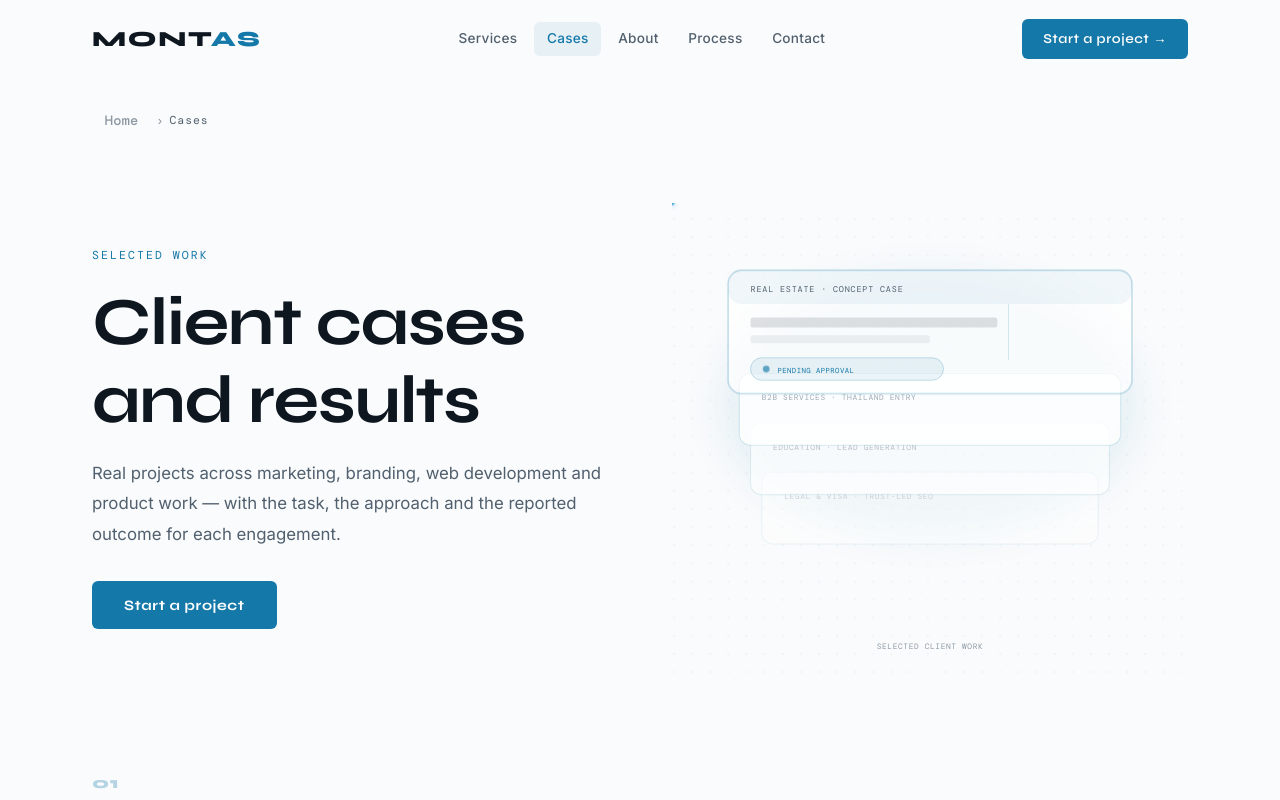
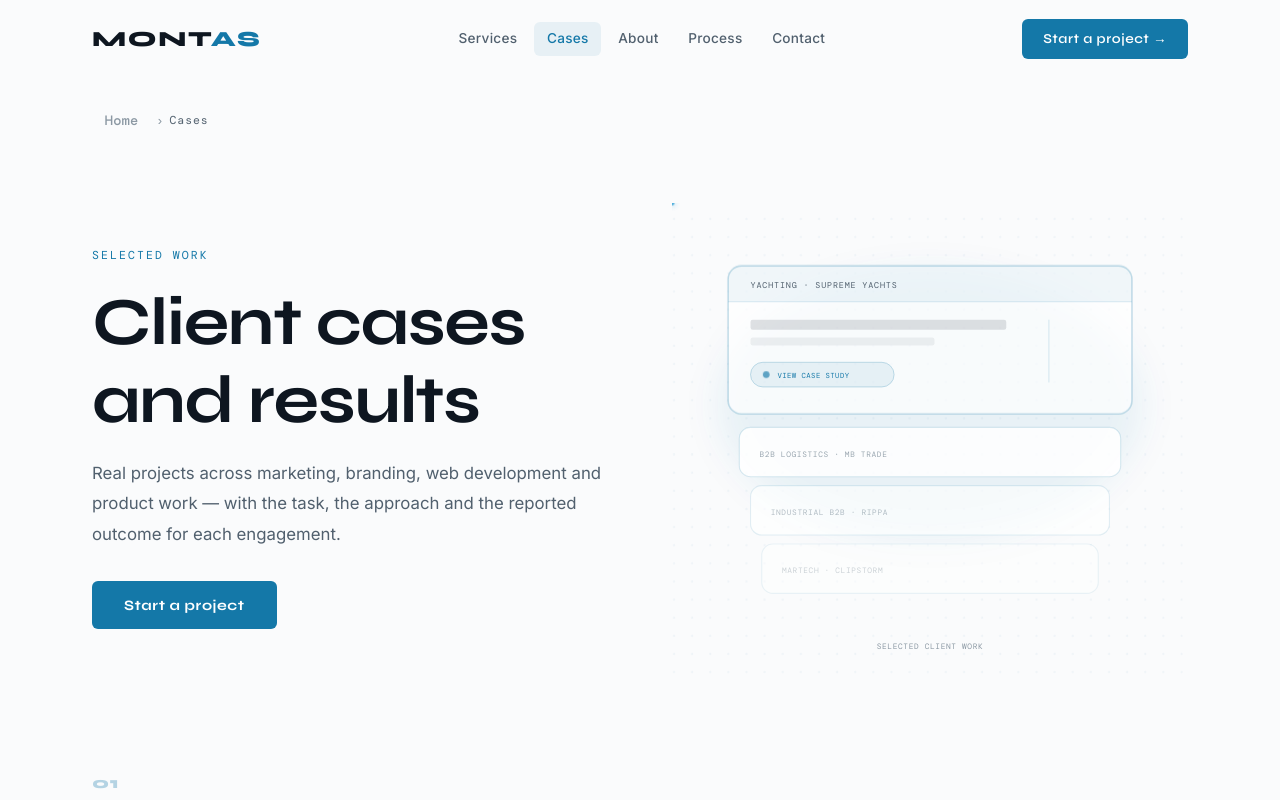
Before and after one commit to Guy4resh-stack/montas-asia-website, a React (Vite) app: page /cases in a window 1280 px wide. Shown: the top 800 px of the page. Built offline with nearby package versions, Linux system fonts and the light colour scheme; a web font is replaced by a local one.

Commit message:
feat: rebuild cases hero visual around real client cases

```diff
--- a/src/components/CasesPageHeroVisual.jsx
+++ b/src/components/CasesPageHeroVisual.jsx
@@ -1,20 +1,22 @@
 /**
- * CasesPageHeroVisual — light, premium "case study archive" hero graphic
- * for the /cases page. Stacked preview cards with status tags, communicating
- * structured templates prepared for client-approved publication. No fake
- * metrics, no claimed results. Pure SVG + CSS animation, no dependencies.
+ * CasesPageHeroVisual — light, premium "client work" hero graphic for /cases.
+ * A stacked set of case preview cards naming real published engagements.
+ * No invented metrics: the featured card shows a navigation chip, not a result.
+ * Pure SVG + CSS animation, no dependencies.
  */
 
 export default function CasesPageHeroVisual() {
   const W = 460, H = 420;
 
+  // Background stack — real published cases, receding upwards in opacity.
   const stack = [
-    { y: 240, w: 300, label: 'Legal & visa · trust-led SEO', opacity: 0.4 },
-    { y: 196, w: 320, label: 'Education · lead generation', opacity: 0.6 },
-    { y: 152, w: 340, label: 'B2B services · Thailand entry', opacity: 0.82 },
+    { y: 304, w: 300, label: 'MarTech · Clipstorm',        opacity: 0.42 },
+    { y: 252, w: 320, label: 'Industrial B2B · Rippa',     opacity: 0.62 },
+    { y: 200, w: 340, label: 'B2B logistics · MB TRADE',   opacity: 0.84 },
   ];
 
-  const topCard = { y: 60, w: 360 };
+  const card = { x: 50, y: 56, w: 360, h: 132 };
+  const pad = 20;
 
   return (
     <svg
@@ -22,7 +24,7 @@ export default function CasesPageHeroVisual() {
       xmlns="http://www.w3.org/2000/svg"
       className="cphv-svg"
       role="img"
-      aria-label="Stacked case study template cards, illustrating structured project examples prepared for client-approved publication"
+      aria-label="Stacked case study cards representing published Montas client work across yachting, logistics, industrial B2B and MarTech projects"
     >
       <defs>
         <pattern id="cphv-dots" width="16" height="16" patternUnits="userSpaceOnUse">
@@ -31,47 +33,60 @@ export default function CasesPageHeroVisual() {
         <filter id="cphv-blur" x="-60%" y="-60%" width="220%" height="220%">
           <feGaussianBlur stdDeviation="14" />
         </filter>
+        <clipPath id="cphv-card-clip">
+          <rect x={card.x} y={card.y} width={card.w} height={card.h} rx="12" />
+        </clipPath>
       </defs>
 
       <rect x="0" y="0" width={W} height={H} fill="url(#cphv-dots)" className="cphv-shimmer" />
       <ellipse cx={W / 2} cy="180" rx="190" ry="120" fill="rgba(20,120,168,0.07)" filter="url(#cphv-blur)" />
 
-      {stack.map((c, i) => (
-        <g key={i}>
-          <rect x={(W - c.w) / 2} y={c.y} width={c.w} height="64" rx="10"
-            fill="#FFFFFF" stroke="rgba(20,120,168,0.18)" strokeWidth="1" opacity={c.opacity} />
-          <text x={(W - c.w) / 2 + 20} y={c.y + 24}
+      {/* Receding stack of published cases */}
+      {stack.map((c) => (
+        <g key={c.label} opacity={c.opacity}>
+          <rect x={(W - c.w) / 2} y={c.y} width={c.w} height="44" rx="10"
+            fill="#FFFFFF" stroke="rgba(20,120,168,0.18)" strokeWidth="1" />
+          <text x={(W - c.w) / 2 + 18} y={c.y + 26}
             fontFamily="'DM Mono',monospace" fontSize="7"
-            fill="#8B98A3" letterSpacing="0.08em" opacity={c.opacity}>
+            fill="#8B98A3" letterSpacing="0.08em">
             {c.label.toUpperCase()}
           </text>
         </g>
       ))}
 
-      <rect x={(W - topCard.w) / 2} y={topCard.y} width={topCard.w} height="110" rx="12"
+      {/* Featured case card */}
+      <rect x={card.x} y={card.y} width={card.w} height={card.h} rx="12"
         fill="#FFFFFF" stroke="rgba(20,120,168,0.34)" strokeWidth="1.4" className="cphv-top-card" />
 
-      <rect x={(W - topCard.w) / 2} y={topCard.y} width={topCard.w} height="30" rx="12" fill="rgba(20,120,168,0.06)" />
-      <text x={(W - topCard.w) / 2 + 20} y={topCard.y + 19}
+      {/* Header strip, clipped so its square corners never escape the rounded card */}
+      <g clipPath="url(#cphv-card-clip)">
+        <rect x={card.x} y={card.y} width={card.w} height="32" fill="rgba(20,120,168,0.06)" />
+      </g>
+      <line x1={card.x} y1={card.y + 32} x2={card.x + card.w} y2={card.y + 32}
+        stroke="rgba(20,120,168,0.14)" strokeWidth="1" />
+      <text x={card.x + pad} y={card.y + 20}
         fontFamily="'DM Mono',monospace" fontSize="7.5"
-        fill="#51606E" letterSpacing="0.1em">REAL ESTATE · CONCEPT CASE</text>
+        fill="#51606E" letterSpacing="0.1em">YACHTING · SUPREME YACHTS</text>
 
-      <rect x={(W - topCard.w) / 2 + 20} y={topCard.y + 42} width="220" height="9" rx="2" fill="rgba(14,22,32,0.12)" />
-      <rect x={(W - topCard.w) / 2 + 20} y={topCard.y + 58} width="160" height="7" rx="2" fill="rgba(14,22,32,0.06)" />
+      {/* Title placeholder lines */}
+      <rect x={card.x + pad} y={card.y + 48} width="228" height="9" rx="2" fill="rgba(14,22,32,0.12)" />
+      <rect x={card.x + pad} y={card.y + 64} width="164" height="7" rx="2" fill="rgba(14,22,32,0.06)" />
 
-      <rect x={(W - topCard.w) / 2 + 20} y={topCard.y + 78} width="172" height="20" rx="10"
+      {/* Navigation chip — no invented performance data */}
+      <rect x={card.x + pad} y={card.y + 86} width="128" height="22" rx="11"
         fill="rgba(20,120,168,0.08)" stroke="rgba(20,120,168,0.26)" strokeWidth="0.8" />
-      <circle cx={(W - topCard.w) / 2 + 34} cy={topCard.y + 88} r="3" fill="#1478A8" className="cphv-status-dot" />
-      <text x={(W - topCard.w) / 2 + 44} y={topCard.y + 92}
+      <circle cx={card.x + pad + 14} cy={card.y + 97} r="3" fill="#1478A8" className="cphv-status-dot" />
+      <text x={card.x + pad + 24} y={card.y + 100}
         fontFamily="'DM Mono',monospace" fontSize="6.5"
-        fill="#1478A8" letterSpacing="0.06em">PENDING APPROVAL</text>
+        fill="#1478A8" letterSpacing="0.06em">VIEW CASE STUDY</text>
 
+      {/* Connector with travelling dot, kept fully inside the card */}
       <g className="cphv-pulse-layer">
-        <line x1={(W - topCard.w) / 2 + 250} y1={topCard.y + 30} x2={(W - topCard.w) / 2 + 250} y2={topCard.y + 80}
+        <line x1={card.x + 286} y1={card.y + 48} x2={card.x + 286} y2={card.y + 104}
           stroke="rgba(20,120,168,0.18)" strokeWidth="0.8" />
         <circle r="2.2" fill="#2FA0D6" className="cphv-pulse-dot">
           <animateMotion dur="3.2s" repeatCount="indefinite"
-            path={`M${(W - topCard.w) / 2 + 250} ${topCard.y + 30} L${(W - topCard.w) / 2 + 250} ${topCard.y + 80}`} />
+            path={`M${card.x + 286} ${card.y + 48} L${card.x + 286} ${card.y + 104}`} />
         </circle>
       </g>
 
```
